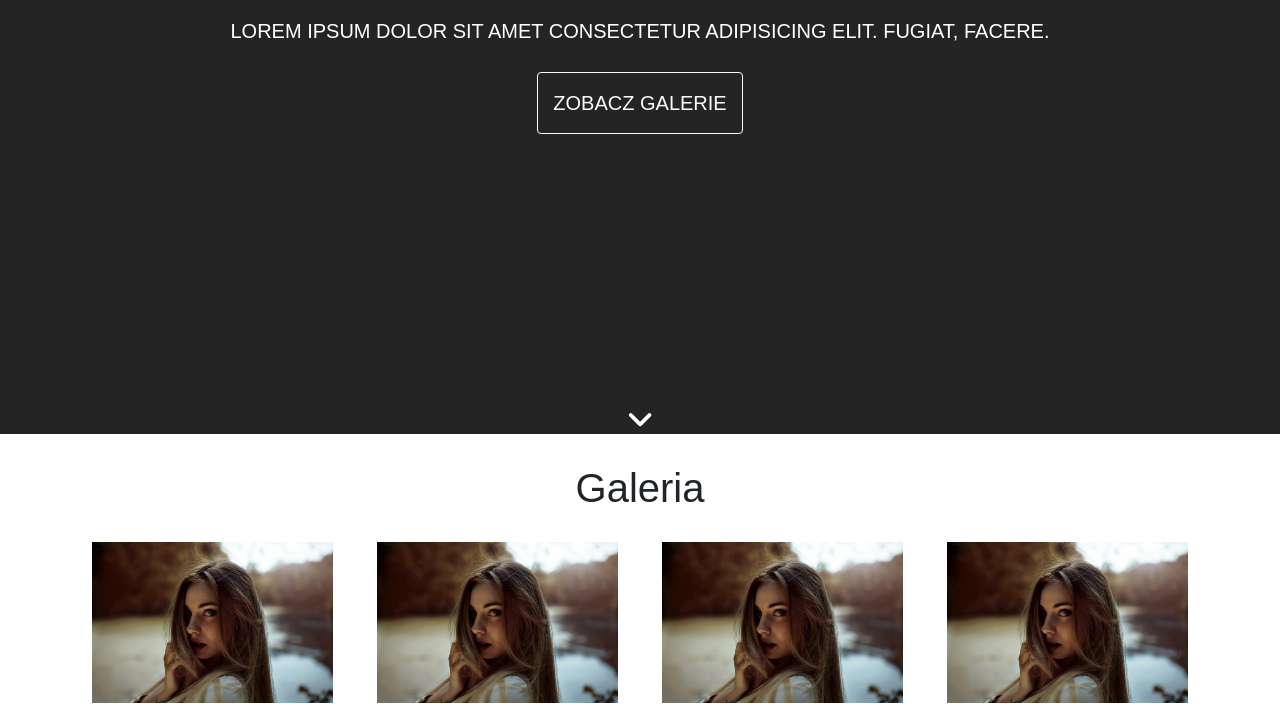
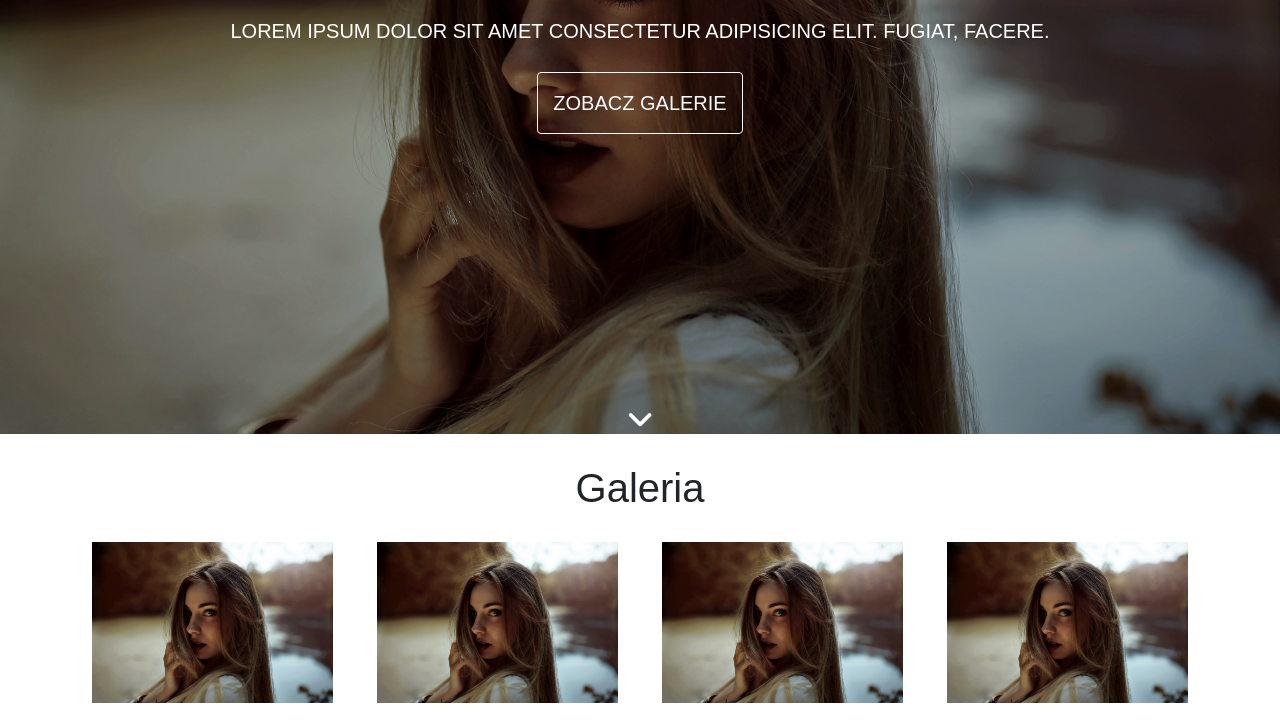
Before and after one commit to Aryjczyk97/misiel, a plain HTML site: page index.html in a window 1280 px wide. Shown: the part 366-1088 px from the top of the page. Drawn offline with nearby package versions, Linux system fonts and the light colour scheme; files that its build step writes are made by us from their sources; a web font is replaced by a local one.

Commit message:
Update main.css

```diff
--- a/css/main.css
+++ b/css/main.css
@@ -47,7 +47,7 @@ header {
 header .hero-img {
   position: relative;
   height: 100vh;
-  background-image: url("/NAUKA JS/img/hero1.jpg");
+  background-image: url("/misiel/img/hero1.jpg");
   background-position: center;
   background-size: cover;
   background-attachment: fixed;
```
